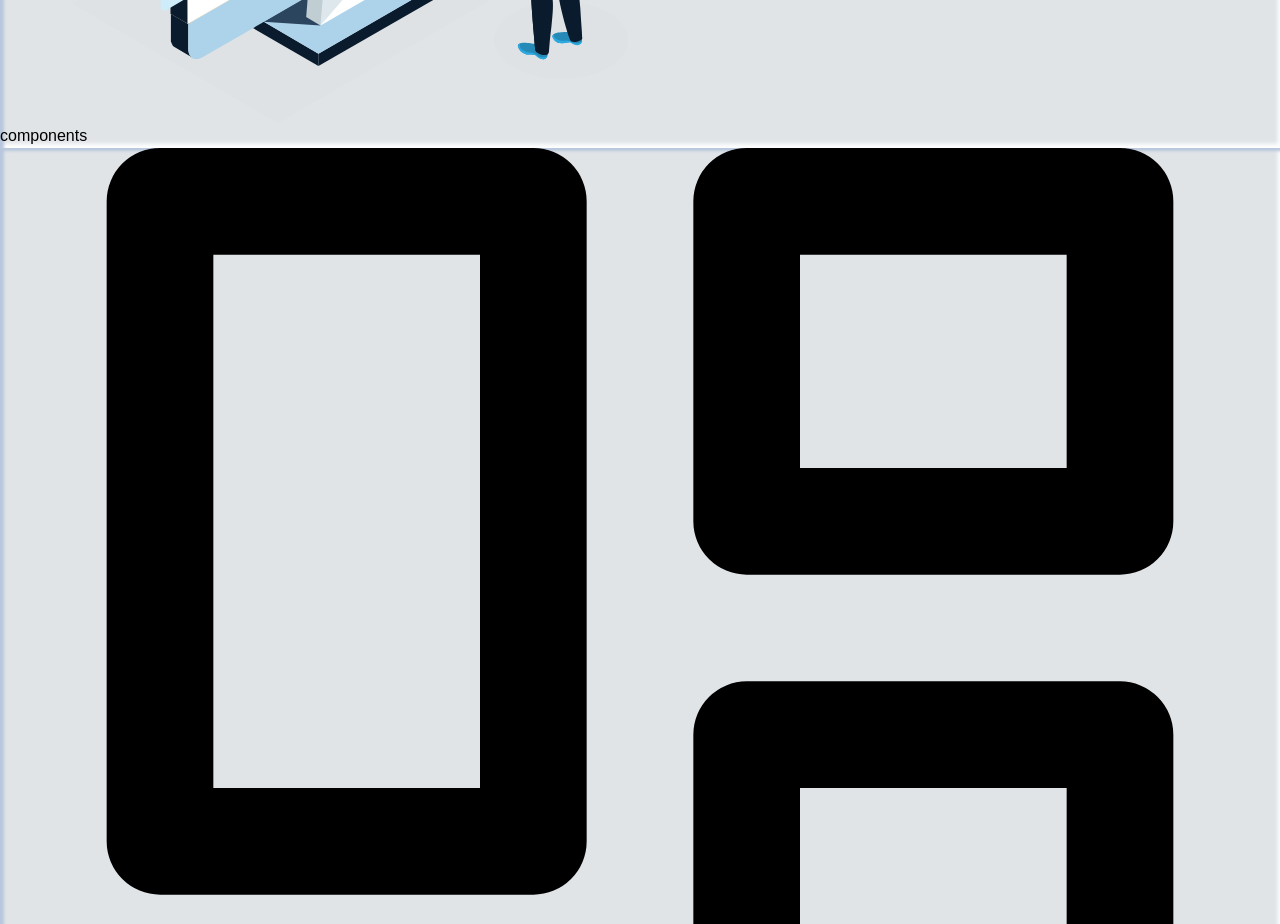
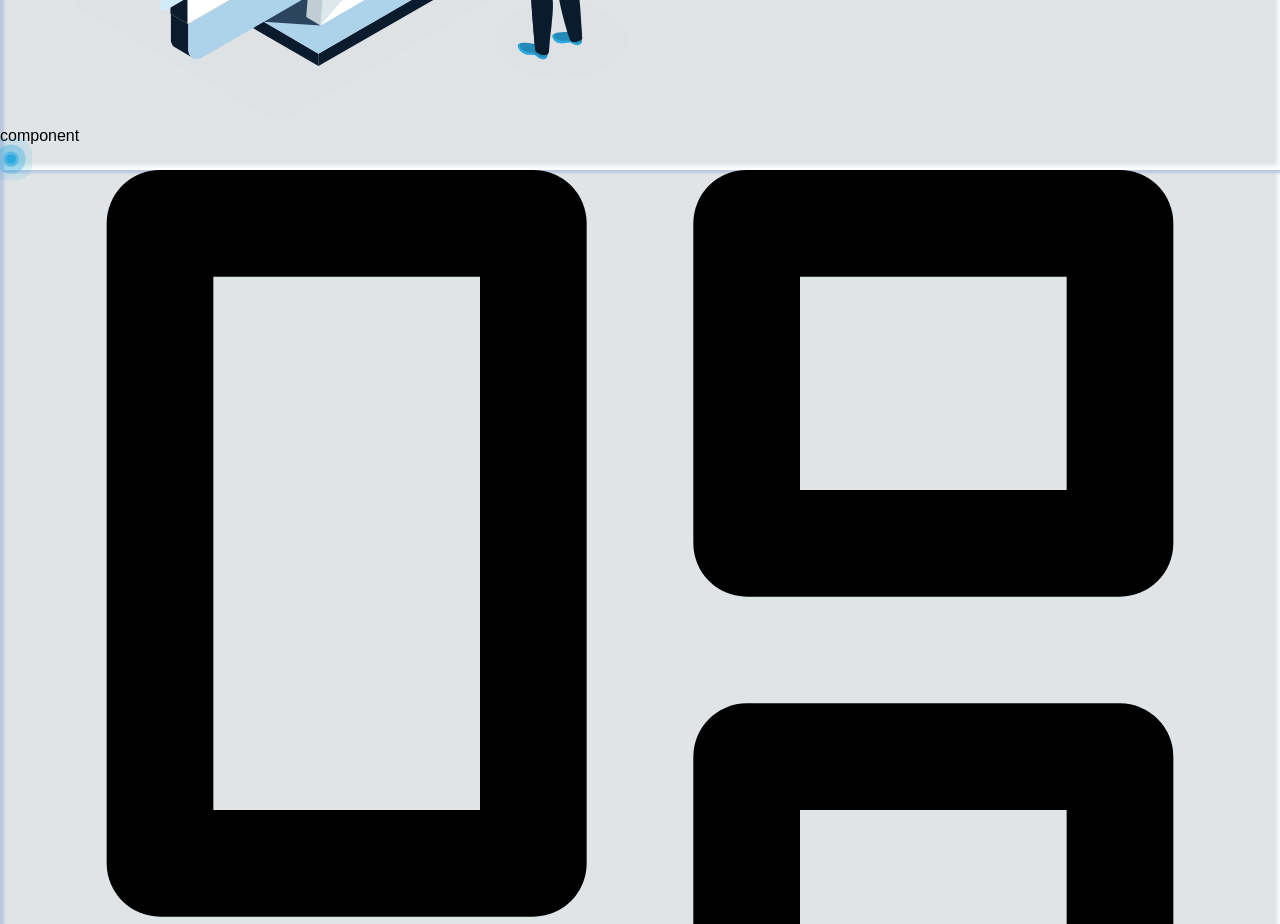
Before and after one commit to pranta-deba/deb-components, a React (Vite) app: page /components in a window 1280 px wide. Shown: the part 1900-2824 px from the top of the page. Built offline with nearby package versions, Linux system fonts and the light colour scheme; a web font is replaced by a local one.

Commit message:
[Loaders UI] : created loader ui components

```diff
--- a/package.json
+++ b/package.json
@@ -14,7 +14,8 @@
     "react": "^18.3.1",
     "react-dom": "^18.3.1",
     "react-icons": "^5.3.0",
-    "react-router-dom": "^7.0.1"
+    "react-router-dom": "^7.0.1",
+    "react-tabs": "^6.0.2"
   },
   "devDependencies": {
     "@eslint/js": "^9.15.0",
--- /dev/null
+++ b/src/components/ui/loaders/Loaders.jsx
@@ -0,0 +1,13 @@
+import "./loaders.css";
+
+const Loaders = () => {
+    return (
+        <div>
+
+            <div className="loader-1"></div>
+        </div>
+    );
+};
+
+
+export default Loaders;
--- /dev/null
+++ b/src/components/ui/loaders/loaders.css
@@ -0,0 +1,33 @@
+/* Loader 1 start */
+.loader-1 {
+    scale: 0.45;
+    width: 22.4px;
+    height: 22.4px;
+    border-radius: 100px;
+    background: #2BA9E1;
+    box-shadow: 0 0 0 0 #2BA9E1A4;
+    animation: loader1 1.5s infinite linear;
+    position: relative;
+  }
+
+  .loader-1:before,
+  .loader-1:after {
+    content: "";
+    position: absolute;
+    inset: 0;
+    border-radius: inherit;
+    box-shadow: 0 0 0 0 #2BA9E1A4;
+    animation: inherit;
+    animation-delay: -0.5s;
+  }
+
+  .loader-1:after {
+    animation-delay: -1s;
+  }
+
+  @keyframes loader1 {
+    100% {
+      box-shadow: 0 0 0 44.8px #0000;
+    }
+  }
+/* Loader 1 end */
--- a/src/pages/Components/Components.jsx
+++ b/src/pages/Components/Components.jsx
@@ -1,4 +1,5 @@
 import { useState } from "react";
+import Loaders from "../../components/ui/loaders/Loaders";
 
 const Components = () => {
     const [item, setItem] = useState('');
@@ -36,7 +37,10 @@ const Components = () => {
                     <img src="./banner.svg" alt="" className="" />
                 </div>}
                 <div>
-                    <h2 className="text-gray-800 text-xl font-bold text-center">{item} components</h2>
+                    <h2 className="text-gray-800 text-xl font-bold text-center capitalize">{item} component</h2>
+                    <div>
+                        <Loaders />
+                    </div>
                 </div>
             </div>
         </div>
```
Also changed, not shown: 1 other file (tests, documents, lock files or other folders).
